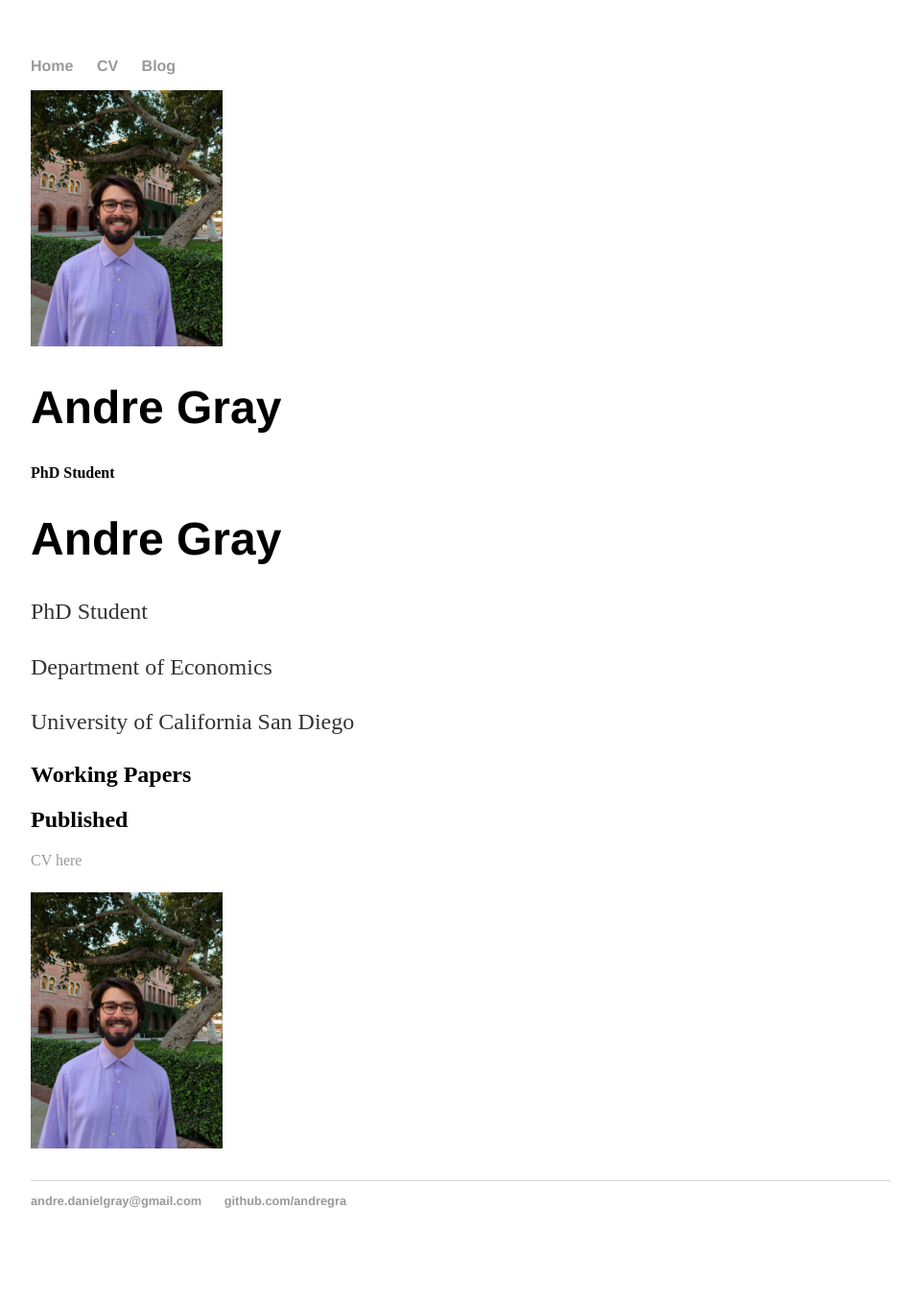
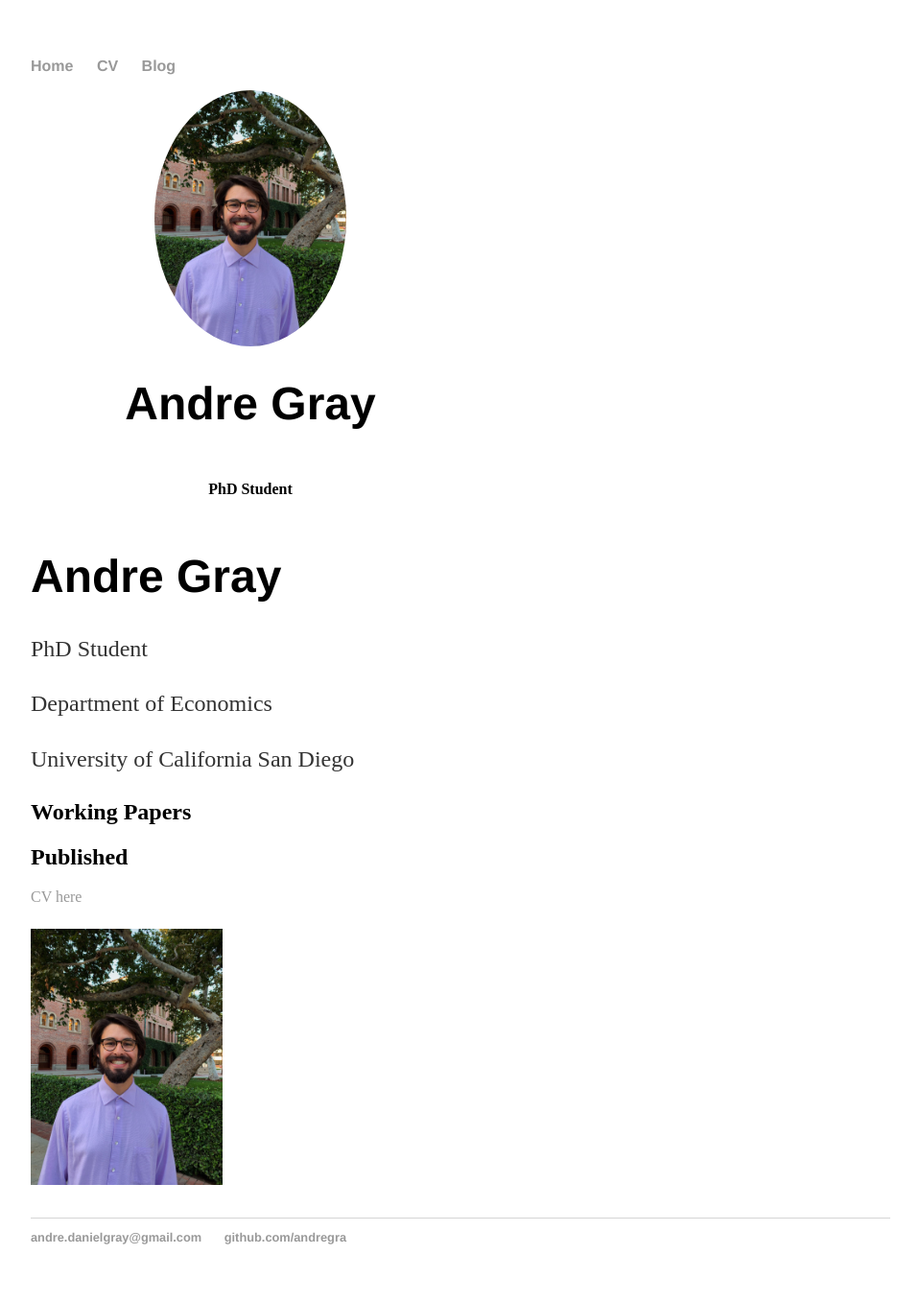
Before and after one commit to andregra/andregra.github.io, a Jekyll site: the page built from index.md, in a window 1280 px wide. Shown: the whole page at 96% size, without its empty margins (160-1119 px from the left). Built offline with Jekyll 4.4.1, drawn with Linux system fonts in a browser that asks for light colours; before the commit the page ends 1319 px from its top, so only the background shows below that.

Commit message:
Update main.css

```diff
--- a/css/main.css
+++ b/css/main.css
@@ -41,3 +41,28 @@ ul.posts {
 ul.posts li {
     list-style: none;
 }
+
+.wrapper {
+  max-width: 50%;
+  display: flex;
+  flex-direction: row;
+  height: 80%;
+}
+
+.left, .right {
+  margin: 5px;
+  max-width: 50%;
+  flex: 1;
+  display: flex;
+  flex-direction: column;
+  justify-content: center;
+}
+
+.left {
+  align-items: center;
+  justify-content: center;
+}
+
+.profile-picture {
+  border-radius: 50%;
+}
```
